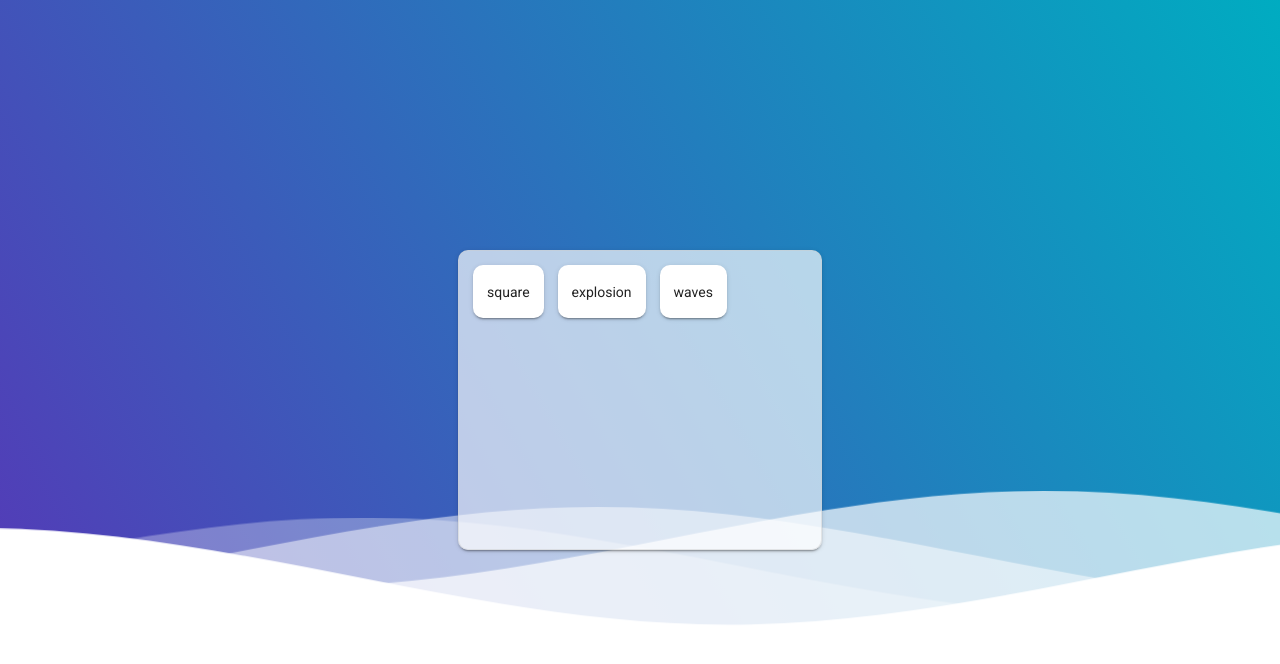
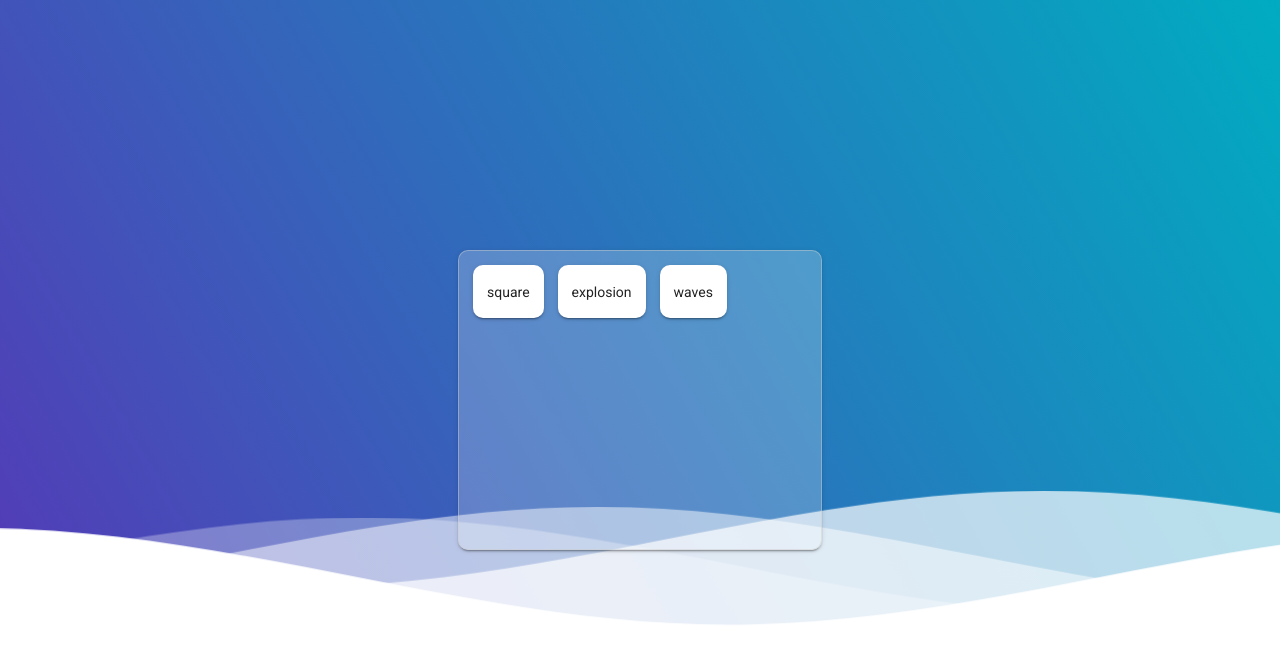
Before and after one commit to Madhu-Yalavarthi/angular-presets, an Angular app: page /background-wall-paper in a window 1280 px wide. Shown: the top 664 px of the page. Built offline with nearby package versions, Linux system fonts and the light colour scheme.

Commit message:
minor change

```diff
--- a/src/app/pages/background-wall-paper/background-wall-paper.component.scss
+++ b/src/app/pages/background-wall-paper/background-wall-paper.component.scss
@@ -39,7 +39,7 @@
     color: rgba(0, 0, 0, 0.87);
     display: flex;
     flex-direction: row;
-    background: #ffffffad;
+    background: #ffffff36;
     border-radius: 10px;
     cursor: pointer;
     box-sizing: border-box;
```
